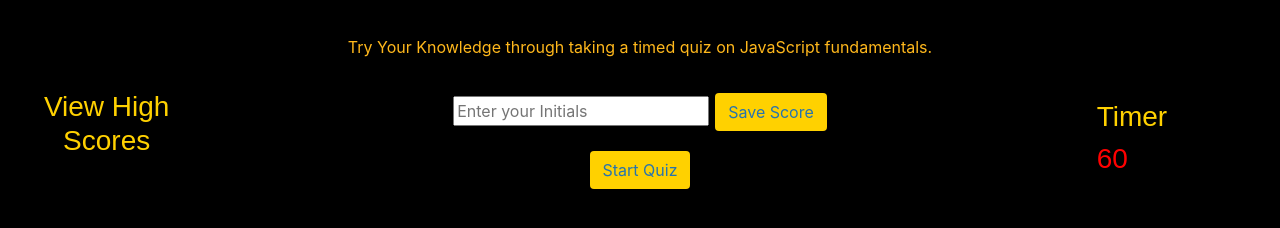
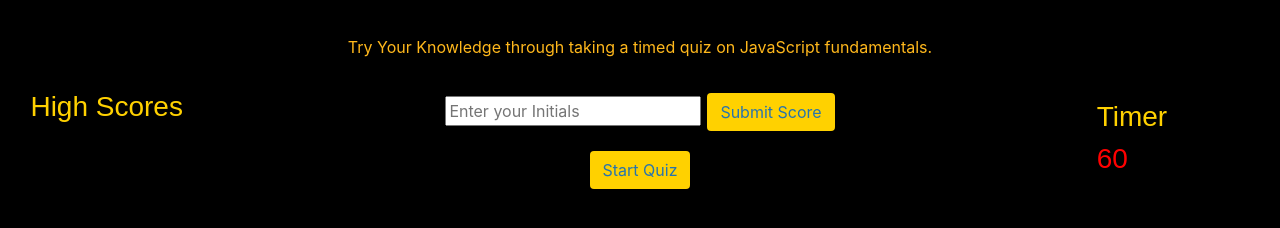
Before and after one commit to castedcrown84/quizhw, a plain HTML site: page index.html in a window 1280 px wide. Shown: the part 56-284 px from the top of the page. Drawn offline with nearby package versions, Linux system fonts and the light colour scheme; a script that the page names is missing.

Commit message:
all changes
Signed-off-by: Roberto Monplaisir <castedcrown84@gmail.com>

```diff
--- a/index.html
+++ b/index.html
@@ -29,7 +29,7 @@
     <div class="row">
       <div id="high-scores-area" class="col-md-2">
         <div id="view-scores-text" class="text-center">
-          <h3>View High Scores</h3>
+          <h3>High Scores</h3>
         </div>
         <div id="high-scores">
 
@@ -54,7 +54,7 @@
 
             <tr>
               <button class="btn save-button" id="save-score">
-                Save Score
+                Submit Score
               </button>
             </tr>
           </td>
```
